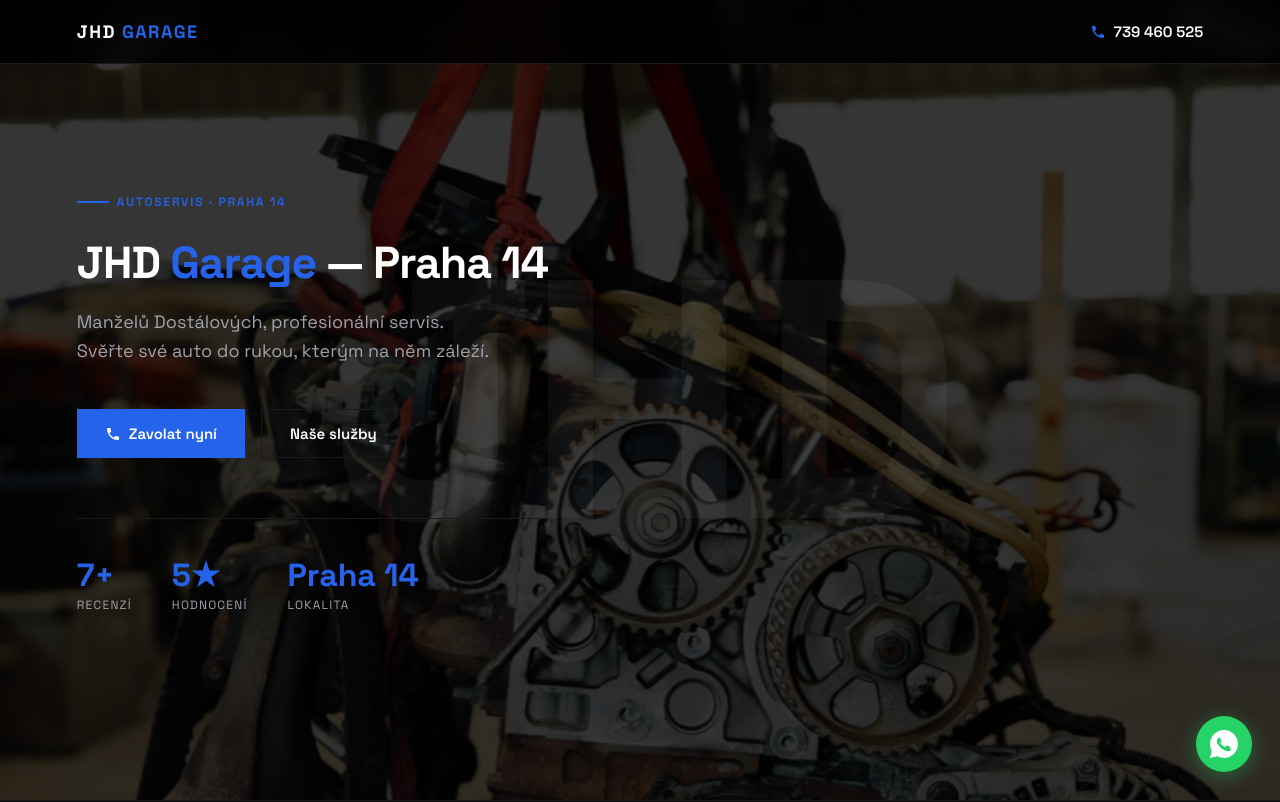
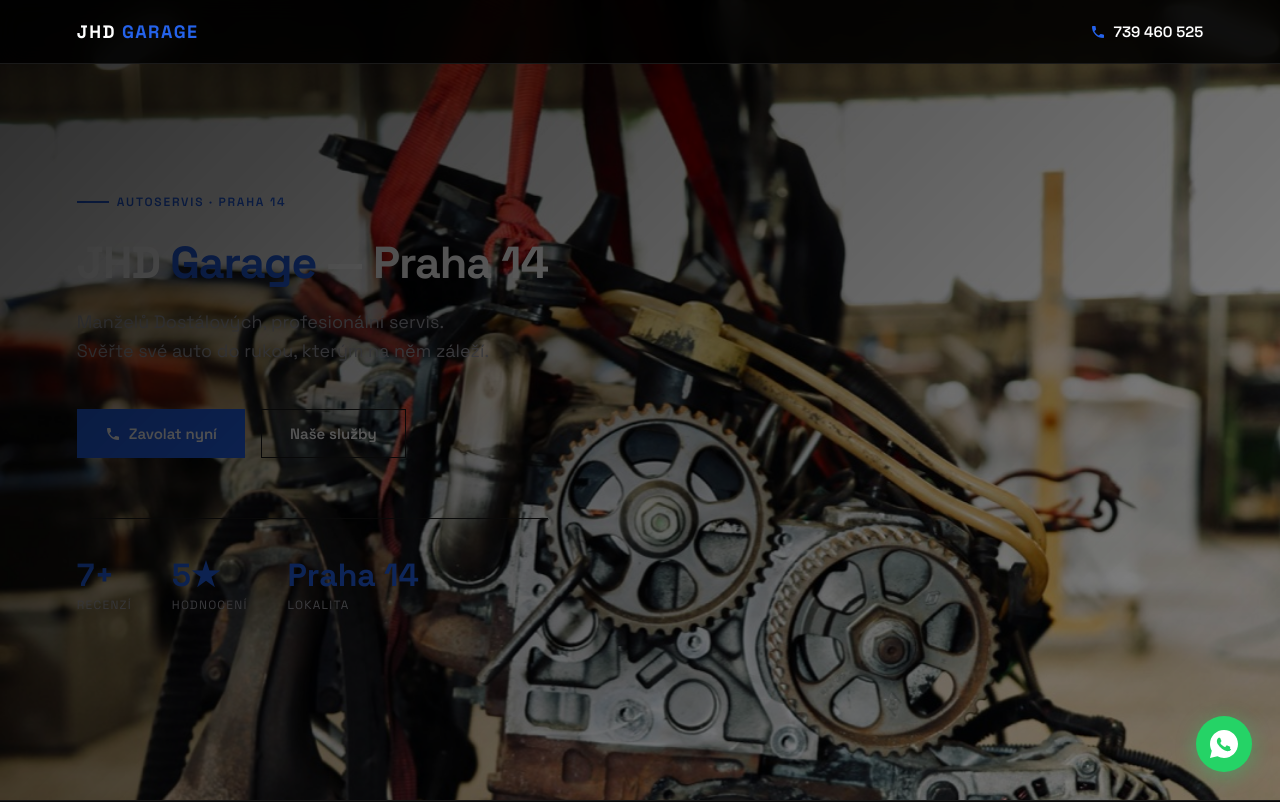
Before and after one commit to Aldocooek/jhd-garage-praha14, a plain HTML site: page index.html in a window 1280 px wide. Shown: the top 802 px of the page. Drawn offline with Linux system fonts and the light colour scheme.

Commit message:
Make hero photo full-screen with dark overlay for readability

```diff
--- a/index.html
+++ b/index.html
@@ -591,7 +591,6 @@
     }
 
     .wa-float svg { width: 28px; height: 28px; fill: var(--white); }
-
     .hero-bg-photo {
       position: absolute;
       inset: 0;
@@ -600,9 +599,21 @@
       object-fit: cover;
       object-position: center 30%;
       z-index: 0;
-      opacity: 0.22;
+      opacity: 1;
       pointer-events: none;
       user-select: none;
+    }
+    .hero-bg-overlay {
+      position: absolute;
+      inset: 0;
+      z-index: 1;
+      background: linear-gradient(
+        135deg,
+        rgba(0,0,0,0.82) 0%,
+        rgba(0,0,0,0.6) 50%,
+        rgba(0,0,0,0.4) 100%
+      );
+      pointer-events: none;
     }
     </style>
 </head>
@@ -623,6 +634,7 @@
   <!-- HERO -->
   <section id="hero">
     <img src="images/hero.jpg" alt="" class="hero-bg-photo" aria-hidden="true">
+    <div class="hero-bg-overlay" aria-hidden="true"></div>
     <div class="hero-content">
       <div class="hero-tag">Autoservis · Praha 14</div>
       <h1>JHD <em>Garage</em> — Praha 14</h1>
```
